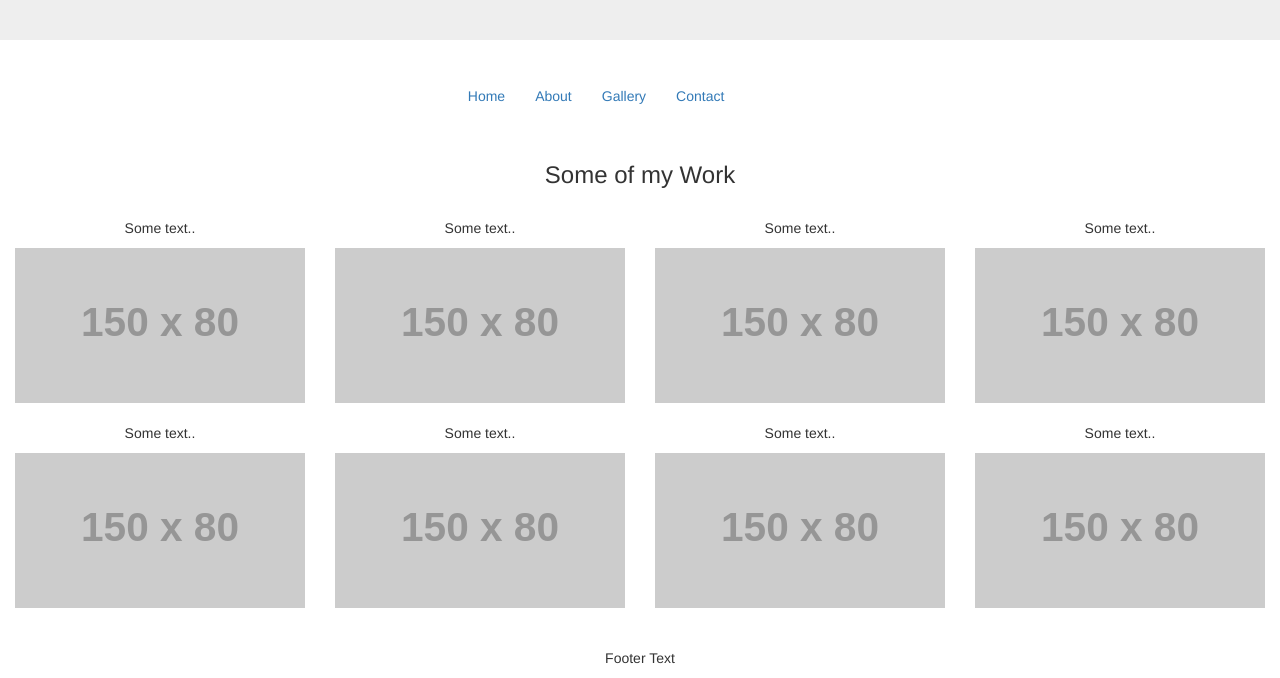
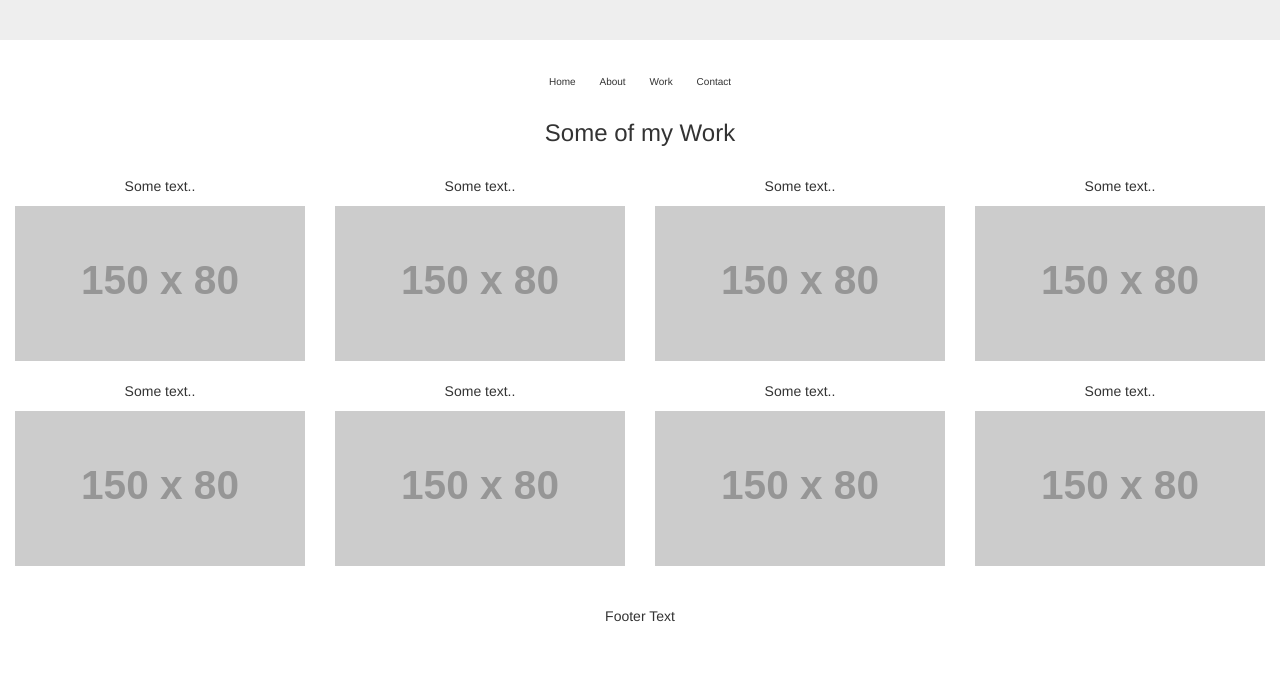
Before and after one commit to JamesWaterhouse/Portfolio, a plain HTML site: page index.html in a window 1280 px wide. Shown: the part 221-899 px from the top of the page. After the commit the page ends 857 px from the top, so only its background shows below. Drawn offline with nearby package versions, Linux system fonts and the light colour scheme; placeholder pictures from the web are drawn by us.

Commit message:
add nav menu from before

```diff
--- a/index.html
+++ b/index.html
@@ -22,16 +22,14 @@
   </div>
 </div>
 
-<nav class="navbar">
-  <div class="container-fluid">
-    <div id="myNavbar">
-      <ul class="nav navbar-nav">
-        <li class="active"><a href="#">Home</a></li>
-        <li><a href="#">About</a></li>
-        <li><a href="#">Gallery</a></li>
-        <li><a href="#">Contact</a></li>
+<nav>
+  <div class="navContainer">
+      <ul>
+          <li class="homeButton">Home</li>
+          <li class="aboutButton">About</li>
+          <li class="workButton">Work</li>
+          <li class="contactButton">Contact</li>
       </ul>
-    </div>
   </div>
 </nav>
 
--- a/styles.css
+++ b/styles.css
@@ -1,6 +1,13 @@
 body {
 max-width: 1600px;
-}.logo {
+width: auto;
+font-family: 'Lato';
+background-color: #EEF0EB;
+color: #B4B8AB;
+font-size: 18px;
+}
+
+.logo {
   max-width: 30%;
   margin: auto;
 }
@@ -13,21 +20,38 @@ max-width: 1600px;
   margin-bottom: 0;
 }
 
-.navbar {
-  margin-top: 0;
+nav {
+  height: auto;
 }
 
-#myNavbar {
-  width: 30%;
+.navContainer {
+  width: auto;
   margin: auto;
+  text-align: center;
+  overflow: none;
+  height: 100%;
 }
 
 ul {
   list-style: none;
-  margin: none;
-  padding: none;
+  padding-left: 0;
+  overflow: none;
 }
 
+li {
+
+  padding: 0 1rem;
+  transition: ease-in-out 1s;
+  font-size: 1rem;
+  display: inline;
+}
+
+li:hover {
+  background-color: #B4B8AB;
+  color: white;
+  transition: ease-in-out 1s;
+  cursor: pointer;
+}
 
 
 
```
